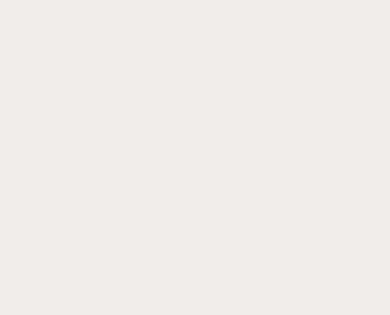
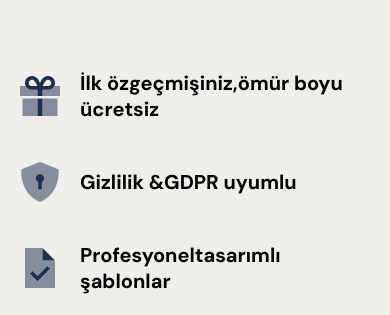
Before and after one commit to tbsoysal/resume-builder, a React (Vite) app: page /#/ in a window 390 px wide. Shown: the part 1253-1568 px from the top of the page. Built offline with nearby package versions, Linux system fonts and the light colour scheme.

Commit message:
add topfeatures component

```diff
--- a/src/components/landingpage/Hero.jsx
+++ b/src/components/landingpage/Hero.jsx
@@ -1,4 +1,4 @@
-import "../../styles/landingpage/hero.scss";
+import "/src/styles/landingpage/hero.scss";
 import { Link } from "react-router-dom";
 
 function Hero() {
@@ -25,9 +25,6 @@ function Hero() {
             <img src={`${import.meta.env.BASE_URL}assets/profileletter.png`} />
           </div>
         </a>
-        <a href="">
-
-        </a>
       </div>
     </section>
   )
--- /dev/null
+++ b/src/components/landingpage/Topfeatures.jsx
@@ -0,0 +1,24 @@
+import "/src/styles/landingpage/topfeatures.scss";
+
+function Topfeatures() {
+  return (
+    <section className="topfeatures">
+      <ul>
+        <li>
+          <svg xmlns="http://www.w3.org/2000/svg" viewBox="0 0 512 512" width="48px" height="48px" fill="#1E3050"> <path opacity="0.5" d="M0 128l73.6 0c7.3 14.2 18.3 26.2 31.8 34.7c6.8 4.2 14.1 7.5 21.9 9.8c3.9 1.1 7.9 2 12 2.6c2.1 .3 4.1 .5 6.2 .7c1 .1 2.1 .1 3.2 .2s2.1 .1 3.2 .1l64 0 8 0 0 80L0 256 0 128zM32 288l192 0 0 224L32 512l0-224zM288 176l72 0c34.2 0 63.8-19.5 78.4-48l73.6 0 0 128-224 0 0-80zm0 112l192 0 0 224-192 0 0-224z"></path><path d="M190.5 68.8L225.3 128l-1.3 0-8 0-64 0c-22.1 0-40-17.9-40-40s17.9-40 40-40l2.2 0c14.9 0 28.8 7.9 36.3 20.8zM256 85.5l-24.1-41C215.7 16.9 186.1 0 154.2 0L152 0C103.4 0 64 39.4 64 88s39.4 88 88 88l64 0 8 0 0 80 64 0 0-80 72 0c48.6 0 88-39.4 88-88s-39.4-88-88-88l-2.2 0c-31.9 0-61.5 16.9-77.7 44.4L256 85.5zm65.5-16.7C329.1 55.9 342.9 48 357.8 48l2.2 0c22.1 0 40 17.9 40 40s-17.9 40-40 40l-73.3 0 34.8-59.2zM288 512l0-224-64 0 0 224 64 0z"></path></svg>
+          <p>İlk özgeçmişiniz,<br className="break-element" />ömür boyu ücretsiz</p>
+        </li>
+        <li>
+          <svg xmlns="http://www.w3.org/2000/svg" viewBox="0 0 512 512" width="48px" height="48px" fill="#1E3050"> <path opacity="0.5" d="M16 133.1c0 49.1 9.5 115.6 37.9 180.9c32.7 75.2 91 150 189.4 192.6L256 512l12.7-5.5c98.4-42.6 156.7-117.3 189.4-192.6c32.4-74.7 40.2-151 37.3-200.9l-1.2-20.5L475.1 85 267.6 4.5 256 0 244.4 4.5 36.9 85 17.8 92.5 16.6 113c-.4 6.3-.6 13-.6 20.1zM200 208c0-30.9 25.1-56 56-56c15.5 0 29.5 6.3 39.6 16.4c5.1 5.1 9.2 11.1 12 17.8c1.4 3.3 2.5 6.9 3.3 10.5c.4 1.9 .7 3.8 .9 5.7c.1 .9 .2 1.9 .2 2.7c0 .9 .1 1.7 .1 2.9c0 .1 0 .3 0 .4c0 .5 0 1 0 1.6c0 0 0 .2 0 .4c0 .5-.1 1.1-.1 1.8c-.1 1.3-.3 2.7-.4 4.1c-.4 2.7-1 5.3-1.7 7.8c-1.5 5.1-3.7 9.9-6.6 14.2c-5.6 8.7-13.6 15.8-23.1 20.3c0 23.1 0 46.3 0 69.4c0 8 0 16 0 24l-48 0c0-8 0-16 0-24c0-23.1 0-46.3 0-69.4c-18.9-9-32-28.3-32-50.6z"></path> <path d="M280 258.6c18.9-9 32-28.3 32-50.6c0-30.9-25.1-56-56-56s-56 25.1-56 56c0 22.3 13.1 41.6 32 50.6l0 69.4 0 24 48 0 0-24 0-69.4z"></path> </svg>
+          <p>Gizlilik &<br className="break-element" />GDPR uyumlu</p>
+        </li>
+        <li>
+          <svg xmlns="http://www.w3.org/2000/svg" viewBox="0 0 384 512" width="48px" height="48px" fill="#1E3050"> <path opacity="0.5" d="M0 0L224 0c0 53.3 0 106.7 0 160l160 0 0 352L0 512 0 0zM62.1 328c5.7 5.7 11.3 11.3 17 17c21.3 21.3 42.7 42.7 64 64c5.7 5.7 11.3 11.3 17 17c5.7-5.7 11.3-11.3 17-17c42.7-42.7 85.3-85.3 128-128c5.7-5.7 11.3-11.3 17-17L288 230.1c-5.7 5.7-11.3 11.3-17 17c-37 37-74 74-111 111l-47-47-17-17C84.7 305.4 73.4 316.7 62.1 328z"></path><path d="M384 160L224 0l0 160 160 0zM305 281l17-17L288 230.1l-17 17-111 111-47-47-17-17L62.1 328l17 17 64 64 17 17 17-17L305 281z"></path> </svg>
+          <p>Profesyonel<br className="break-element" />tasarımlı şablonlar</p>
+        </li>
+      </ul>
+    </section>
+  )
+}
+
+export default Topfeatures
--- a/src/pages/LandingPage.jsx
+++ b/src/pages/LandingPage.jsx
@@ -1,12 +1,14 @@
 import React from 'react';
-import Navbar from '../components/landingpage/Navbar.jsx';
-import Hero from '../components/landingpage/Hero.jsx';
+import Navbar from '/src/components/landingpage/Navbar.jsx';
+import Hero from '/src/components/landingpage/Hero.jsx';
+import Topfeatures from '/src/components/landingpage/Topfeatures.jsx';
 
 function LandingPage() {
   return (
     <>
       <Navbar />
       <Hero />
+      <Topfeatures />
     </>
   )
 }
--- a/src/styles/landingpage/hero.scss
+++ b/src/styles/landingpage/hero.scss
@@ -1,6 +1,6 @@
 .hero {
   display: flex;
-  padding: 45px 32px;
+  padding: 45px 32px 0px 32px;
   gap: 42px;
   align-items: center;
   margin-top: 1rem;
@@ -138,6 +138,11 @@
     width: 300px;
   }
 
+  .hero .text-container .customer__container {
+    flex-direction: column;
+    align-items: flex-start;
+  }
+
   .hero .imglink_1 {
     bottom: 10%;
     left: -40%;
@@ -183,11 +188,6 @@
     margin-bottom: 16px;
   }
 
-  .hero .text-container .customer__container {
-    flex-direction: column;
-    align-items: flex-start;
-  }
-
   .hero .text-container .customer__container>p {
     font-size: 18px;
     text-align: center;
--- /dev/null
+++ b/src/styles/landingpage/topfeatures.scss
@@ -0,0 +1,65 @@
+section.topfeatures {
+  max-width: 1280px;
+}
+
+.topfeatures ul {
+  display: flex;
+  list-style: none;
+  text-align: center;
+  justify-content: space-between;
+  align-items: flex-start;
+  margin-top: 170px;
+  padding-inline: 40px;
+}
+
+.topfeatures li {
+  flex: 1;
+}
+
+.topfeatures li p {
+  font-weight: 700;
+  font-size: 24px;
+  margin-top: 20px;
+}
+
+@media (max-width: 1440px) {
+  section.topfeatures {
+    max-width: 1150px;
+  }
+
+  .topfeatures p {
+    font-size: 20px;
+  }
+}
+
+@media (max-width: 640px) {
+  .topfeatures ul {
+    flex-direction: column;
+    justify-content: flex-start;
+    text-align: start;
+    gap: 40px;
+    padding-inline: 20px;
+    margin-top: 80px;
+  }
+
+  .topfeatures li {
+    display: flex;
+    align-items: center;
+  }
+
+  .topfeatures li svg {
+    width: 40px;
+    height: 40px;
+    flex-shrink: 0;
+  }
+
+  .topfeatures li p {
+    font-size: 20px;
+    margin: 0 0 0 20px;
+
+  }
+
+  .topfeatures .break-element {
+    display: none;
+  }
+}
```
Also changed, not shown: 4 other files (tests, documents, lock files or other folders).
